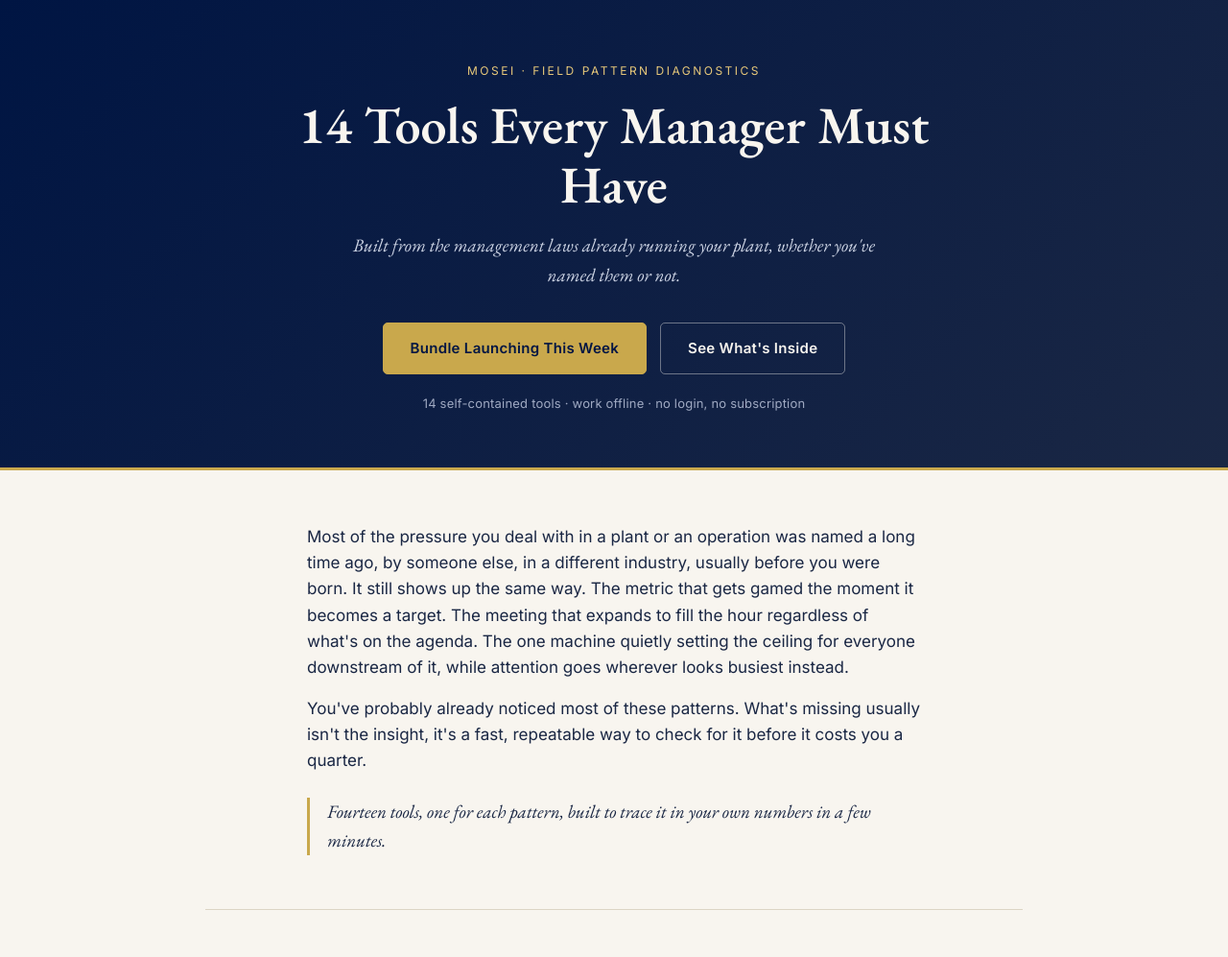
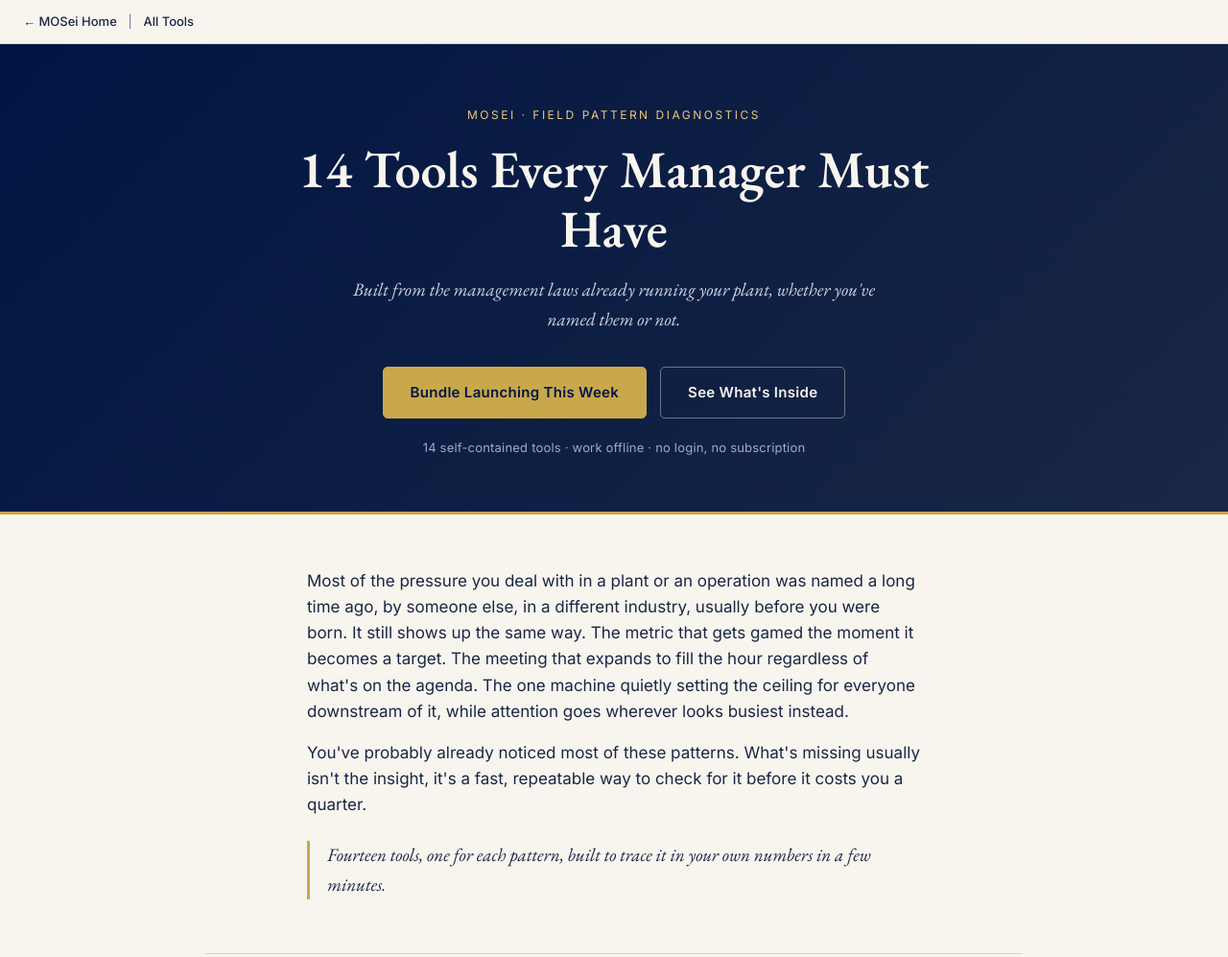
Before and after one commit to normanapplegate-design/MOSeisite, a website: page 14-tools.html in a window 1280 px wide. Shown: the top 997 px of the page at 96% size. Drawn offline with nearby package versions, Linux system fonts and the light colour scheme.

Commit message:
Update 14-tools.html

```diff
--- a/14-tools.html
+++ b/14-tools.html
@@ -428,8 +428,11 @@
 </style>
 </head>
 <body>
-
-<header class="hero">
+<div style="background:var(--cream);padding:12px 24px;font-size:13px;border-bottom:1px solid var(--line);">
+  <a href="/" style="color:var(--navy);text-decoration:none;font-weight:500;">&larr; MOSei Home</a>
+  <span style="color:var(--muted);margin:0 8px;">|</span>
+  <a href="/tools.html" style="color:var(--navy);text-decoration:none;font-weight:500;">All Tools</a>
+</div><header class="hero">
   <div class="eyebrow">MOSei &middot; Field Pattern Diagnostics</div>
   <h1>14 Tools Every Manager Must Have</h1>
   <p class="sub">Built from the management laws already running your plant, whether you've named them or not.</p>
```
